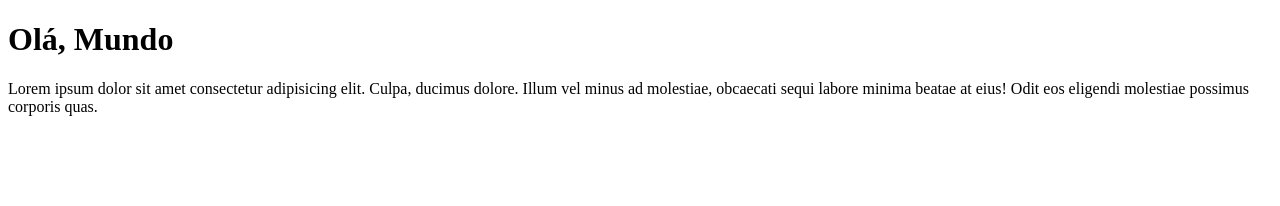
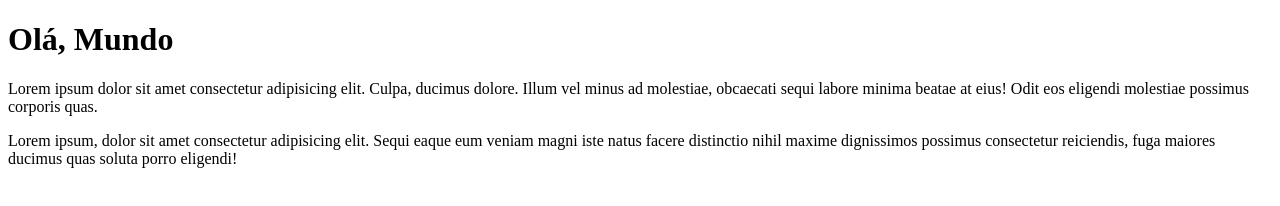
Before and after one commit to VitorAce/Ola-Mundo, a plain HTML site: page site-exemplo/index.html in a window 1280 px wide. Drawn offline with Linux system fonts and the light colour scheme.

Commit message:
adicione paragráfo

```diff
--- a/site-exemplo/index.html
+++ b/site-exemplo/index.html
@@ -9,5 +9,6 @@
 <body>
     <h1>Olá, Mundo</h1>
     <p>Lorem ipsum dolor sit amet consectetur adipisicing elit. Culpa, ducimus dolore. Illum vel minus ad molestiae, obcaecati sequi labore minima beatae at eius! Odit eos eligendi molestiae possimus corporis quas.</p>
+    <p>Lorem ipsum, dolor sit amet consectetur adipisicing elit. Sequi eaque eum veniam magni iste natus facere distinctio nihil maxime dignissimos possimus consectetur reiciendis, fuga maiores ducimus quas soluta porro eligendi!</p>
 </body>
 </html>
```
